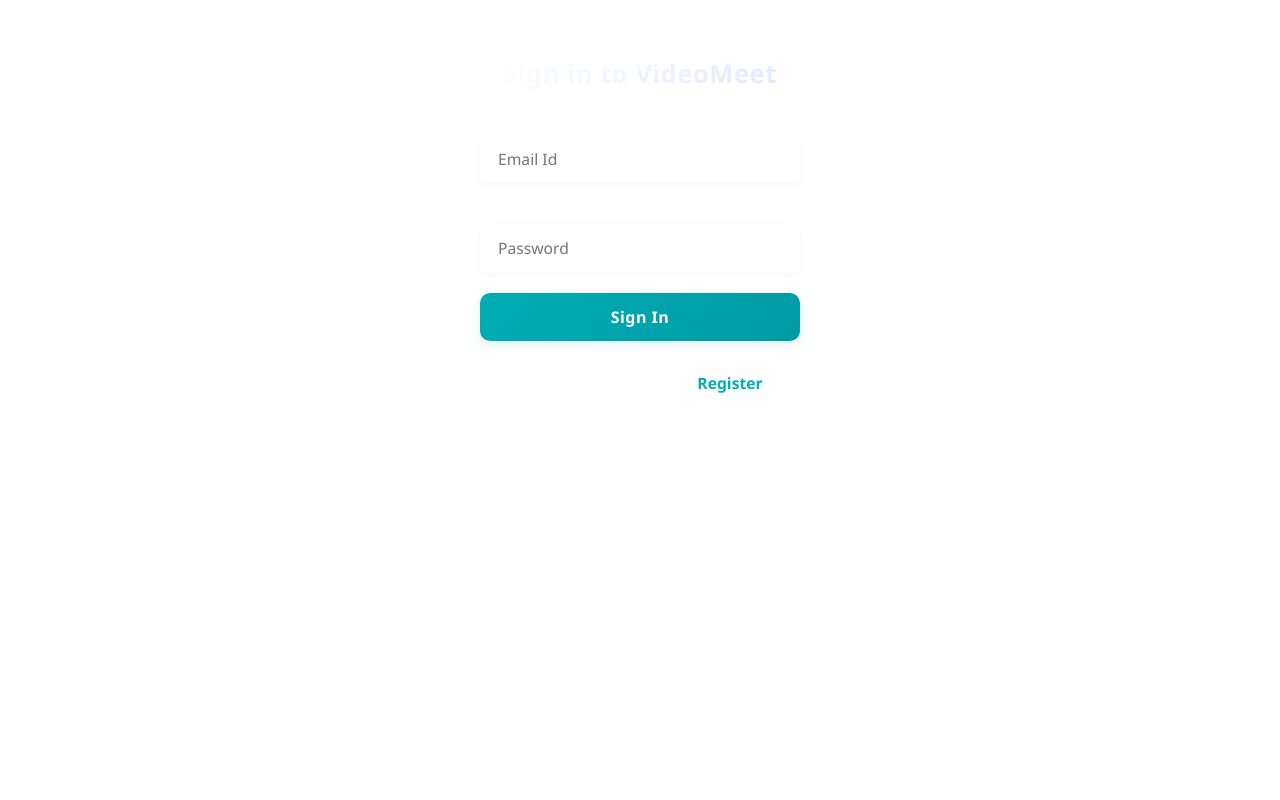
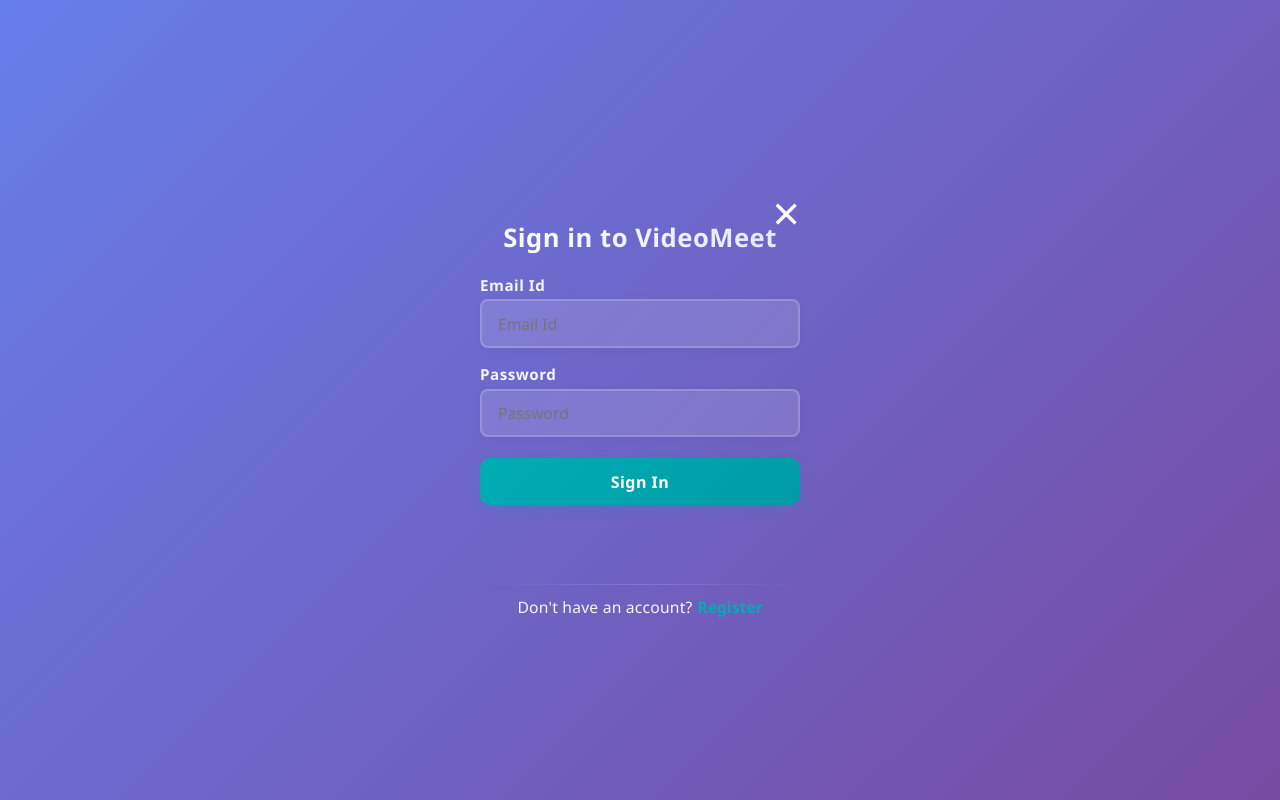
Before and after one commit to DikshaSingh-9720/videocall-codealpha-, a React (Vite) app in the folder videocall/: page /auth in a window 1280 px wide. Built offline with nearby package versions, Linux system fonts and the light colour scheme; no server answers.

Commit message:
new changes

```diff
--- a/videocall/src/pages/Authentication.jsx
+++ b/videocall/src/pages/Authentication.jsx
@@ -2,7 +2,7 @@
 import { useNavigate } from "react-router-dom";
 import { Authcontext } from "../context/Authcontext";
 import "../styles/Authentication.css";
-// import { GoogleLogin } from '@react-oauth/google';
+import { GoogleLogin } from '@react-oauth/google';
 
 export default function Authentication({ setShowForm }) {
   const [mode, setMode] = useState("login");
@@ -91,6 +91,34 @@
               {isLoading ? (mode === "login" ? "Signing in..." : "Registering...") : (mode === "login" ? "Sign In" : "Register")}
             </button>
           </form>
+          <div className="social-login-container">
+            <div className="social-buttons">
+              <GoogleLogin
+                onSuccess={async credentialResponse => {
+                  try {
+                    const res = await fetch(`${process.env.VITE_API_URL || import.meta.env.VITE_API_URL || "https://videomeet-backend-7c7e.onrender.com"}/api/v1/users/social-login`, {
+                      method: "POST",
+                      headers: { "Content-Type": "application/json" },
+                      body: JSON.stringify({ provider: "google", token: credentialResponse.credential }),
+                    });
+                    const data = await res.json();
+                    if (res.ok && data.token) {
+                      localStorage.setItem("token", data.token);
+                      window.location.href = "/dashboard";
+                    } else {
+                      setError(data.message || "Google Sign In Failed");
+                    }
+                  } catch (err) {
+                    setError("Google Sign In Failed");
+                  }
+                }}
+                onError={() => {
+                  setError('Google Sign In Failed');
+                }}
+                width="340px"
+              />
+            </div>
+          </div>
           <div className="auth-toggle">
             <div className="toggle-divider" />
             {mode === "login" ? (
--- a/videocall/src/styles/Authentication.css
+++ b/videocall/src/styles/Authentication.css
@@ -1,12 +1,13 @@
 /* Authentication Page Styles */
 .auth-container {
-  /* height: 100vh; */
-  /* background: linear-gradient(135deg, #667eea 0%, #764ba2 100%); */
+  min-height: 100vh;
+  width: 100vw;
+  background: linear-gradient(135deg, #667eea 0%, #764ba2 100%);
   display: flex;
   align-items: center;
   justify-content: center;
   padding: 1rem;
-
+  overflow: auto;
 }
 
 .auth-card {
```
Also changed, not shown: 2 other files (tests, documents, lock files or other folders).
